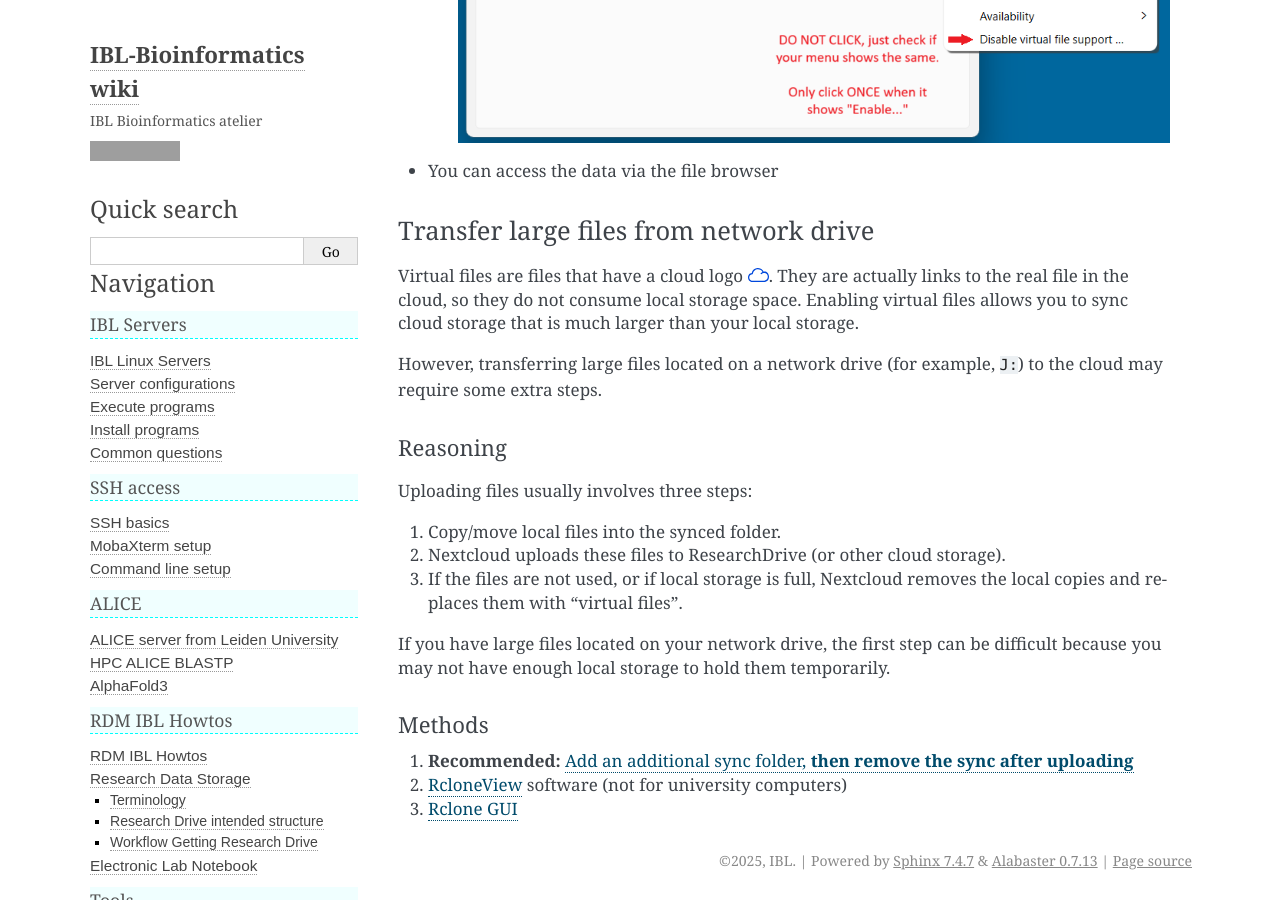
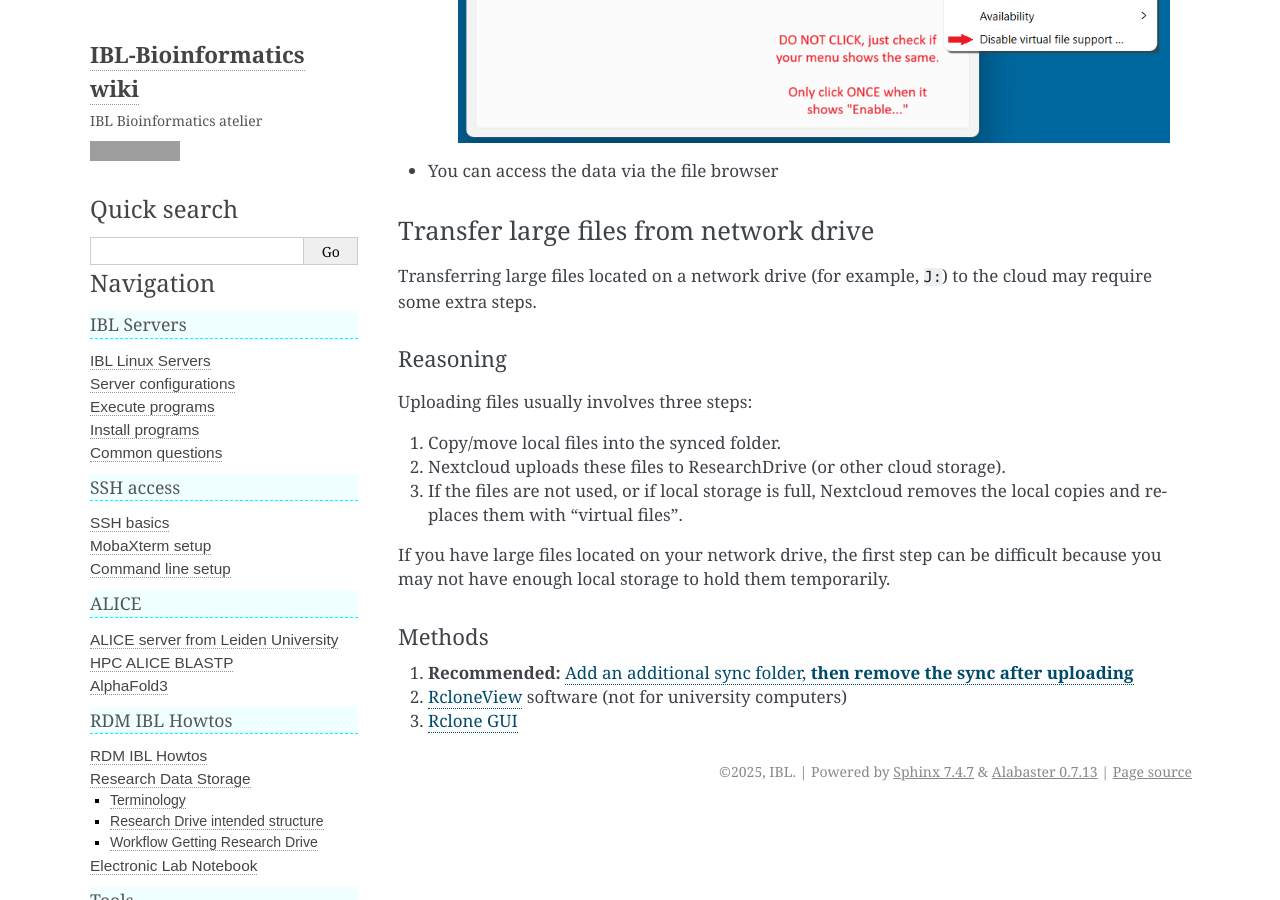
Before and after one commit to IBL-bioinfo/IBL-bioinformatics-wiki, a Sphinx documentation site: the page built from docs/source/rdm_howtos/ResearchDrive.md, in a window 1280 px wide and 900 px high, scrolled down 6329 px. Built offline with Sphinx 7.4.7, drawn with Linux system fonts in a browser that asks for light colours; grey boxes are pictures that could not be loaded.

Commit message:
Remove redundant explanation about virtual files in the large file transfer section

```diff
--- a/docs/source/rdm_howtos/ResearchDrive.md
+++ b/docs/source/rdm_howtos/ResearchDrive.md
@@ -83,9 +83,7 @@ After researchdrive have been activated, follow these steps:
 
 ### Transfer large files from network drive
 
-Virtual files are files that have a cloud logo ![cloud icon](../_static/images/nextcloud_cloud-icon.svg){height="0.8em"}. They are actually links to the real file in the cloud, so they do not consume local storage space. Enabling virtual files allows you to sync cloud storage that is much larger than your local storage.
-
-However, transferring large files located on a network drive (for example, `J:`) to the cloud may require some extra steps.
+Transferring large files located on a network drive (for example, `J:`) to the cloud may require some extra steps.
 
 #### Reasoning
 
```
